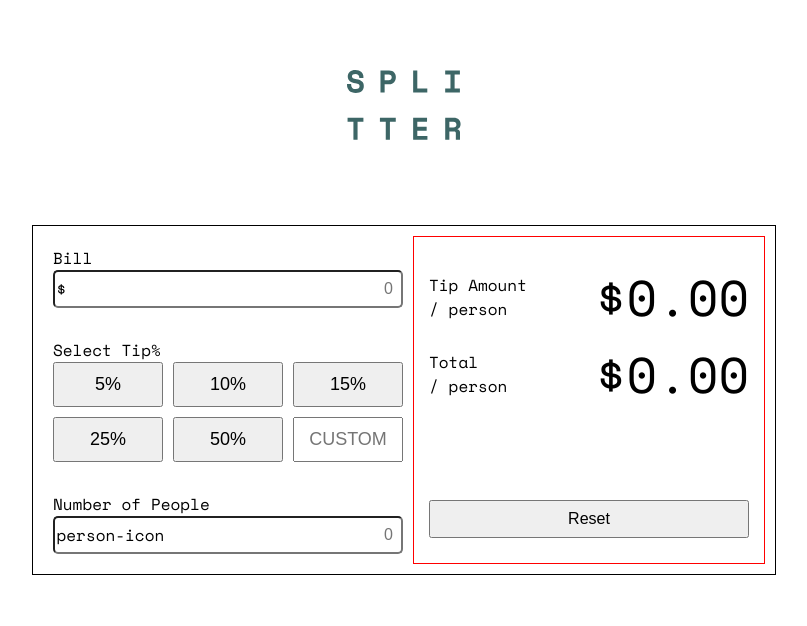
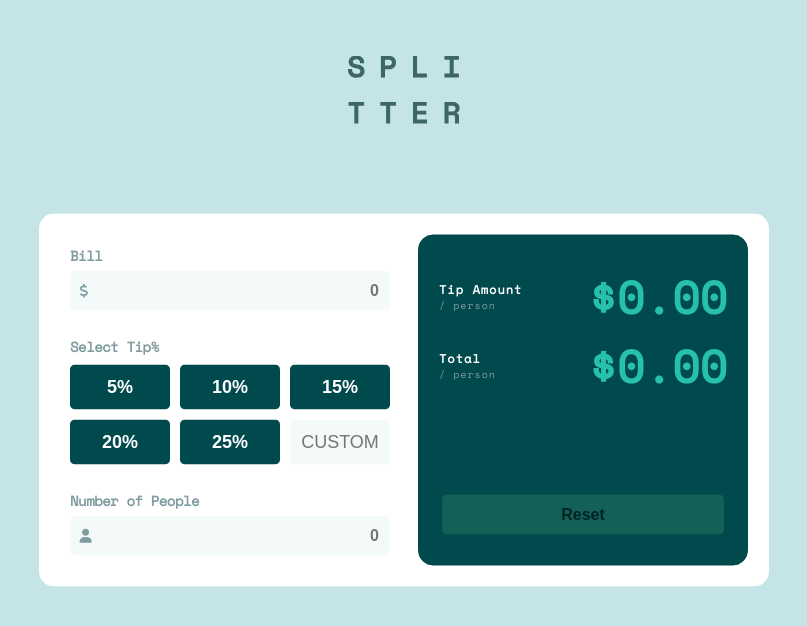
Before and after one commit to r00kieAd/tip-calculator-app, a plain HTML site: page index.html in a window 1280 px wide. Shown: the whole page, without its empty margins (236-1043 px from the left). Drawn offline with nearby package versions, Linux system fonts and the light colour scheme.

Commit message:
applied css

```diff
--- a/index.html
+++ b/index.html
@@ -10,6 +10,7 @@
     <link rel="preconnect" href="https://fonts.googleapis.com">
     <link rel="preconnect" href="https://fonts.gstatic.com" crossorigin>
     <link href="https://fonts.googleapis.com/css2?family=Space+Mono&display=swap" rel="stylesheet">
+    <script src="https://kit.fontawesome.com/c99c2be3a8.js" crossorigin="anonymous"></script>
 </head>
 
 <body>
@@ -21,25 +22,25 @@
                     <div id="bill-input" class="input-items">
                         <label for="bill">Bill</label><br>
                         <div class="input-container">
-                            <p>$</p>
+                            <p><i class="fa-solid fa-dollar-sign"></i></p>
                             <input class="input-x" type="text" name="bill" id="bill" value="" placeholder="0">
                         </div>
                     </div>
                     <div id="tip-choices" class="input-items">
                         <label for="custom-tip">Select Tip%</label><br>
                         <div id="options">
-                            <button class="option">5%</button>
-                            <button class="option">10%</button>
-                            <button class="option">15%</button>
-                            <button class="option">25%</button>
-                            <button class="option">50%</button>
+                            <button class="option optbutt">5%</button>
+                            <button class="option optbutt">10%</button>
+                            <button class="option optbutt">15%</button>
+                            <button class="option optbutt">20%</button>
+                            <button class="option optbutt">25%</button>
                             <input class="option" type="text" id="custom-tip" placeholder="CUSTOM">
                         </div>
                     </div>
                     <div class="input-items">
                         <label for="num-of-people">Number of People</label><br>
                         <div class="input-container">
-                            <p>person-icon</p>
+                            <p><i class="fa-solid fa-user"></i></p>
                             <input class="input-x" type="text" name="num-of-people" id="num-of-people" value=""
                                 placeholder="0">
                         </div>
@@ -49,21 +50,21 @@
                     <div id="right-sub-container">
                         <div class="tip-values">
                             <div class="tip-legends">
-                                <p class="legends">Tip Amount</p>
-                                <p class="legends">/&nbsp;person</p>
+                                <p class="legends amt">Tip Amount</p>
+                                <p class="legends per">/&nbsp;person</p>
                             </div>
                             <div class="tip-amount">$0.00</div>
                         </div>
                         <div class="tip-values">
                             <div class="tip-legends">
-                                <p class="legends">Total</p>
-                                <p class="legends">/&nbsp;person</p>
+                                <p class="legends amt">Total</p>
+                                <p class="legends per">/&nbsp;person</p>
                             </div>
                             <div class="tip-amount">$0.00</div>
                         </div>
                     </div>
                     <div id="reset-button">
-                        <button id="reset">Reset</button>
+                        <button class="reset" disabled="disabled">Reset</button>
                     </div>
                 </div>
             </div>
--- a/style.css
+++ b/style.css
@@ -1,3 +1,17 @@
+:root {
+    --strongCyan: hsl(172, 67%, 45%);
+    --veryDarkCyan: hsl(183, 100%, 15%);
+    --grayishCyan: hsl(184, 14%, 56%);
+    --lightGrayishCyan: hsl(185, 41%, 84%);
+    --veryLightGrayishCyan: hsl(189, 41%, 97%);
+    --white: hsl(0, 0%, 100%);
+}
+
+body {
+    background-color: var(--lightGrayishCyan);
+}
+
+
 #main-container {
     position: absolute;
     top: 50%;
@@ -29,16 +43,23 @@
 #main {
     position: relative;
     display: flex;
-    justify-content: space-evenly;
-    width: fit-content;
+    justify-content: space-between;
+    width: 43rem;
     height: auto;
-    border: 1px solid black;
-    padding: 10px;
+    border: 1px solid transparent;
+    border-radius: 15px;
+    padding: 20px;
+    background-color: var(--white);
 }
 
 #inputs {
     position: relative;
+    width: 20rem;
     padding: 10px;
+    color: var(--grayishCyan);
+    letter-spacing: -0.5px;
+    font-weight: 700;
+    font-size: 14px;
 }
 
 #bill-input {
@@ -48,38 +69,48 @@
 .input-container {
     position: relative;
     display: flex;
+    align-items: center;
 }
 
 .input-container p {
     position: absolute;
-    align-self: center;
     z-index: 1;
-    margin-left: 1%;
+    margin-left: 3%;
+    margin-bottom: 10px;
+}
+
+#bill, #num-of-people, #top-choices {
+    margin-top: 5px;
 }
 
 .input-x {
     width: 100%;
-    padding: 8px;
+    padding: 10px;
     text-align: right;
     border-radius: 5px;
     font-size: 16px;
+    font-weight: 700;
+    color: var(--veryDarkCyan);
+    border: 1px solid transparent;
+    background-color: var(--veryLightGrayishCyan);
 }
 
 #tip-choices {
     position: relative;
-    margin: 30px 0;
+    margin: 25px 0;
 }
 
 #options {
     position: relative;
     display: grid;
     justify-content: space-around;
-    grid-template-columns: 110px 110px 110px;
+    grid-template-columns: 100px 100px 100px;
     grid-template-rows: 45px 45px;
     width: 100%;
     height: auto;
     column-gap: 10px;
     row-gap: 10px;
+    margin-top: 8px;
 }
 
 .option {
@@ -87,12 +118,27 @@
     height: auto;
     text-align: center;
     font-size: large;
+    border-radius: 5px;
+}
+
+.optbutt {
+    border: 1px solid transparent;
+    background-color: var(--veryDarkCyan);
+    color: var(--white);
+    font-weight: 700;
+}
+
+.optbutt:hover {
+    cursor: pointer;
+    background-color: var(--strongCyan);
 }
 
 #custom-tip {
     width: auto;
     height: inherit;
     padding: 10px;
+    border: 1px solid transparent;
+    background-color: var(--veryLightGrayishCyan);
 }
 
 #right-container {
@@ -100,9 +146,11 @@
     display: flex;
     flex-direction: column;
     justify-content: space-between;
-    width: 20rem;
-    border: 1px solid red;
-    padding: 20px 15px;
+    width: 18rem;
+    padding: 25px 20px;
+    border: 1px solid var(--veryDarkCyan);
+    border-radius: 15px;
+    background-color: var(--veryDarkCyan);
 }
 
 #right-sub-container {
@@ -121,24 +169,50 @@
 .tip-legends {
     position: relative;
     width: auto;
+    font-size: 10px;
+    letter-spacing: 1px;
 }
 
 .legends {
     margin: 0;
 }
 
+.amt {
+    font-size: 12px;
+    font-weight: 700;
+    color: var(--white);
+}
+
+.per {
+    color: var(--grayishCyan);
+}
+
 .tip-amount {
-    font-size: 50px;
+    font-size: 45px;
+    font-weight: 700;
+    color: var(--strongCyan);
 }
 
 #reset-button {
     position: relative;
     width: 100%;
+    text-align: center;
 }
 
-#reset {
-    width: 100%;
-    padding: 8px;
+.reset {
+    width: 98%;
+    padding: 10px;
     font-size: medium;
+    font-weight: 700;
+    border: 1px solid transparent;
+    color: var(--veryDarkCyan);
+    background-color: var(--strongCyan);
+    filter: brightness(0.5);
     margin-bottom: 5px;
+    border-radius: 5px;
 }
+
+.enabled-reset {
+    filter: brightness(1);
+    cursor: pointer;
+}
```
